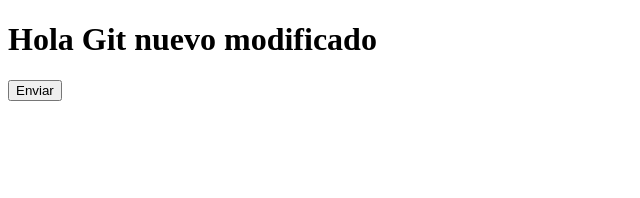
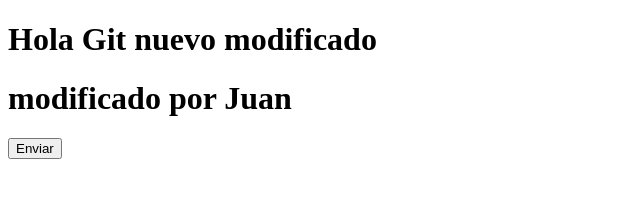
Before and after one commit to Alex-cmd177/HelloGit, a plain HTML site: page index.html in a window 1280 px wide. Shown: the whole page, without its empty margins (0-640 px from the left). Drawn offline with Linux system fonts and the light colour scheme.

Commit message:
index modificado por Juan

```diff
--- a/index.html
+++ b/index.html
@@ -7,6 +7,7 @@
 </head>
 <body>
      <h1>Hola Git nuevo modificado</h1>
+     <h1>modificado por Juan</h1>
     <form action="#">
         <input type="button" value="Enviar">
     </form>
```
